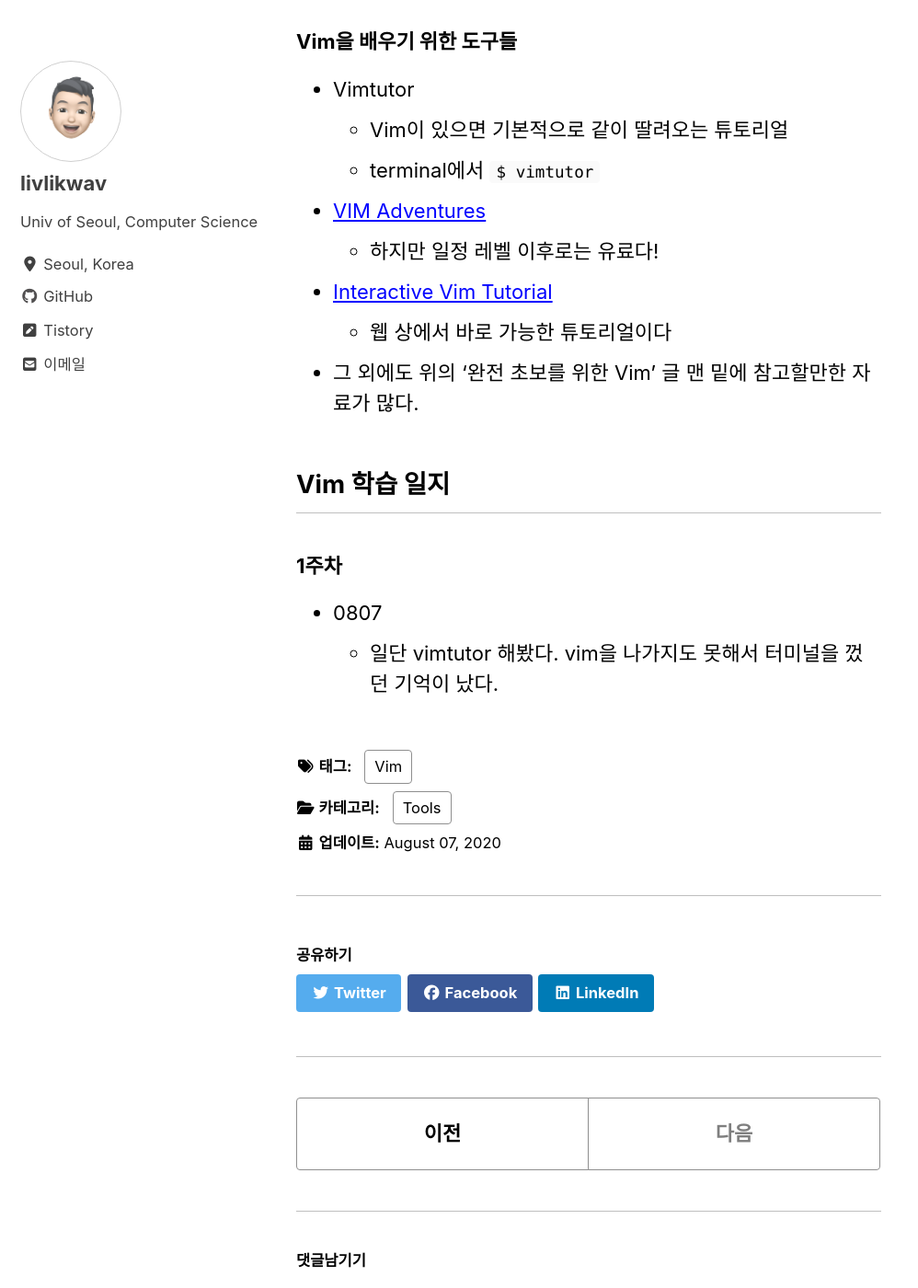
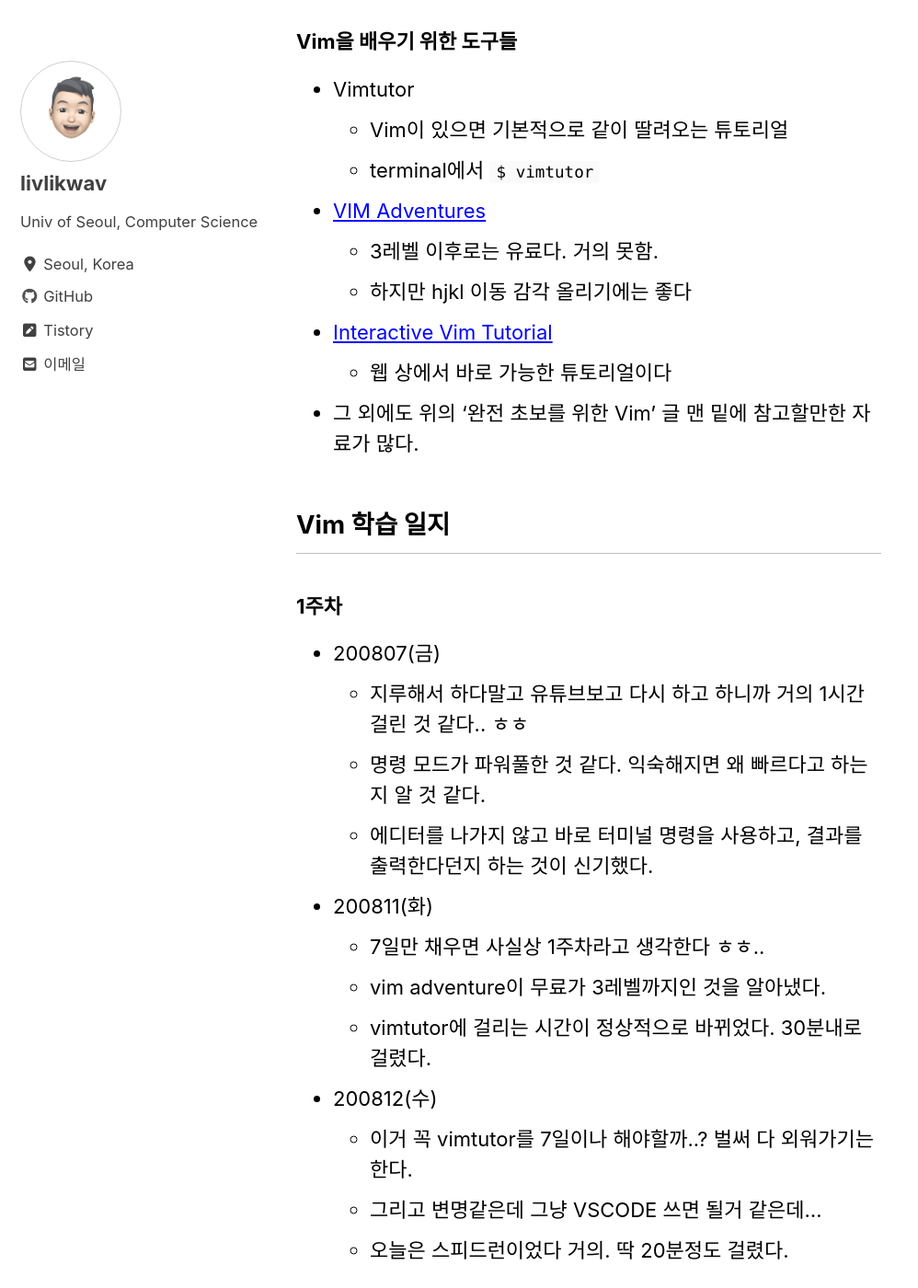
Before and after one commit to livlikwav/livlikwav.github.io, a Jekyll site: the page built from _posts/2020-08-07-road-to-vim-user.md, in a window 1280 px wide and 1400 px high, scrolled down 2869 px. Shown: the whole window at 92% size, without its empty margins (0-998 px from the left). Built offline with Jekyll 4.4.1, drawn with Linux system fonts in a browser that asks for light colours; cached includes are drawn as plain includes; nearby versions of some CDN libraries; comment, search, counter and statistics services are not loaded.

Commit message:
Update vim post

```diff
--- a/_posts/2020-08-07-road-to-vim-user.md
+++ b/_posts/2020-08-07-road-to-vim-user.md
@@ -86,7 +86,8 @@
   - Vim이 있으면 기본적으로 같이 딸려오는 튜토리얼
   - terminal에서 `$ vimtutor`
 - [VIM Adventures](https://vim-adventures.com/)
-  - 하지만 일정 레벨 이후로는 유료다!
+  - 3레벨 이후로는 유료다. 거의 못함.
+  - 하지만 hjkl 이동 감각 올리기에는 좋다
 - [Interactive Vim Tutorial](https://www.openvim.com/tutorial.html)
   - 웹 상에서 바로 가능한 튜토리얼이다
 - 그 외에도 위의 '완전 초보를 위한 Vim' 글 맨 밑에 참고할만한 자료가 많다.
@@ -95,5 +96,15 @@
 
 ### 1주차
 
-- 0807
-  - 일단 vimtutor 해봤다. vim을 나가지도 못해서 터미널을 껐던 기억이 났다.
+- 200807(금)
+  - 지루해서 하다말고 유튜브보고 다시 하고 하니까 거의 1시간 걸린 것 같다.. ㅎㅎ
+  - 명령 모드가 파워풀한 것 같다. 익숙해지면 왜 빠르다고 하는지 알 것 같다.
+  - 에디터를 나가지 않고 바로 터미널 명령을 사용하고, 결과를 출력한다던지 하는 것이 신기했다.
+- 200811(화)
+  - 7일만 채우면 사실상 1주차라고 생각한다 ㅎㅎ..
+  - vim adventure이 무료가 3레벨까지인 것을 알아냈다.
+  - vimtutor에 걸리는 시간이 정상적으로 바뀌었다. 30분내로 걸렸다.
+- 200812(수)
+  - 이거 꼭 vimtutor를 7일이나 해야할까..? 벌써 다 외워가기는 한다.
+  - 그리고 변명같은데 그냥 VSCODE 쓰면 될거 같은데...
+  - 오늘은 스피드런이었다 거의. 딱 20분정도 걸렸다.
```
